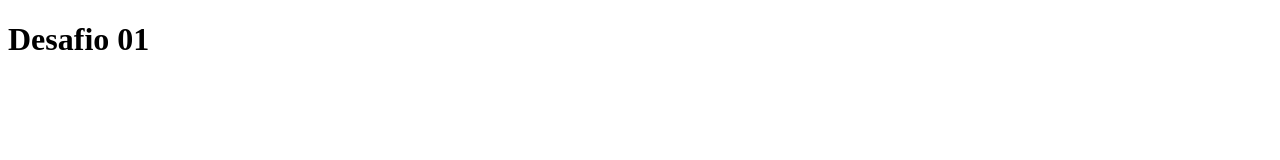
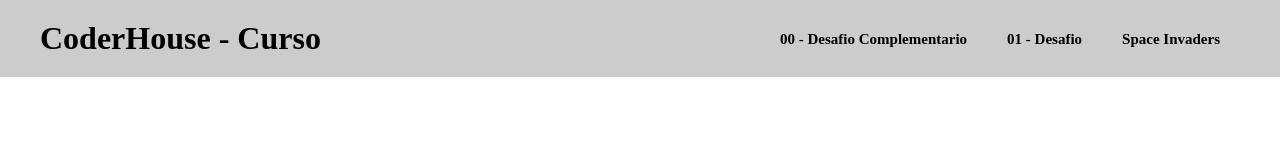
Before and after one commit to martin-centurion/javascript, a website: page pages/desafio01.html in a window 1280 px wide. Drawn offline with Linux system fonts and the light colour scheme.

Commit message:
instalando sass y actualizando archivos y carpetas para presentar desafios de js

```diff
--- a/pages/desafio01.html
+++ b/pages/desafio01.html
@@ -1,12 +1,28 @@
 <!DOCTYPE html>
-<html lang="en">
+<html lang="es">
 <head>
-    <meta charset="UTF-8">
-    <meta http-equiv="X-UA-Compatible" content="IE=edge">
-    <meta name="viewport" content="width=device-width, initial-scale=1.0">
-    <title>Desafio 01</title>
+    <meta charset="UTF-8"/>
+    <meta http-equiv="X-UA-Compatible" content="IE=edge"/>
+    <meta name="viewport" content="width=device-width, initial-scale=1.0"/>
+    <link rel="stylesheet" href="../css/style.css">
+    <title>Martin Centurion</title>
 </head>
 <body>
-    <h1>Desafio 01</h1>
+    <header class="header">
+        <div class="header__content container">
+            <div class="header__content-logo">
+                <h1><a href="../index.html">CoderHouse - Curso</a></h1>
+            </div>
+            <nav class="header__content--navbar">
+                <ul>
+                    <li><a href="./desafio-complemantario-01.html">00 - Desafio Complementario</a></li>
+                    <li><a href="./desafio01.html">01 - Desafio</a></li>
+                    <li><a href="./space-invaders.html" target="_blank">Space Invaders</a></li>
+                </ul>
+            </nav>
+        </div>
+    </header>
+    <main></main>
+    <footer></footer>
 </body>
 </html>
--- /dev/null
+++ b/sass/_global.scss
@@ -0,0 +1,10 @@
+* {
+    margin: 0;
+    padding: 0;
+    text-decoration: none;
+    list-style: none; }
+
+.container {
+    width: 1200px;
+    margin: auto;
+}
--- /dev/null
+++ b/sass/_header.scss
@@ -0,0 +1,34 @@
+.header {
+    display: flex;
+    flex-flow: column wrap;
+    padding: 20px;
+    background-color: #ccc;
+
+    &__content {
+        display: flex;
+        justify-content: space-between;
+        align-items: center;
+
+            &-logo a {
+                color: #000;
+            }
+
+        ul {
+            display: flex;
+            justify-content: space-around;
+
+            li {
+                margin: 0 20px;
+
+                a {
+                    text-decoration: none;
+                    font-weight: 600;
+                    color: #000;
+                    font-size: 15px;
+                }
+            }
+        }
+
+    }
+
+}
--- /dev/null
+++ b/sass/index.scss
@@ -0,0 +1,2 @@
+@import 'global';
+@import 'header';
```
Also changed, not shown: css/estilos.css (deleted, +0 -16 lines), index.html (+8 -9 lines), package.json (added, +22 -0 lines), pages/desafio-complemantario-01.html (+18 -3 lines), css/style.css (added), 2 other files.
